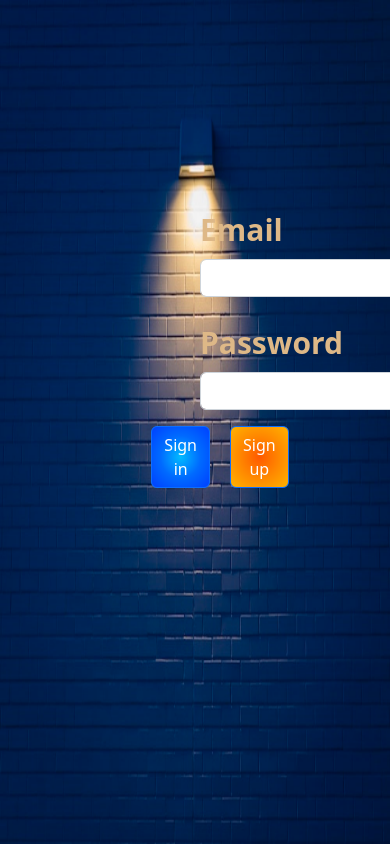
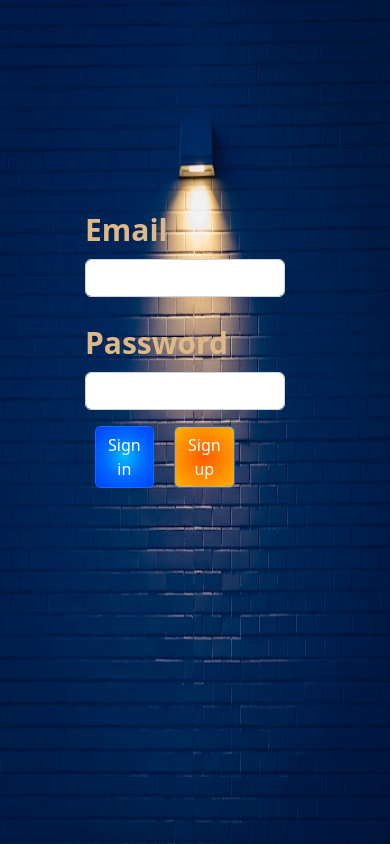
Before and after one commit to CoderPratik60/Pcare.github.io, a plain HTML site: page login.html in a window 390 px wide. Drawn offline with nearby package versions, Linux system fonts and the light colour scheme.

Commit message:
Update login.css

```diff
--- a/login.css
+++ b/login.css
@@ -46,3 +46,21 @@ form #signup {
   justify-content: center;
   margin-right: 350px;
 }
+@media (max-width: 500px) {
+  form {
+    position: relative;
+    top: 200px;
+    left: 85px;
+  }
+  form #inputEmail3 {
+    width: 200px;
+  }
+  form #inputPassword3 {
+    width: 200px;
+  }
+  #btn {
+    display: flex;
+    justify-content: center;
+    margin-right: 230px;
+  }
+}
```
